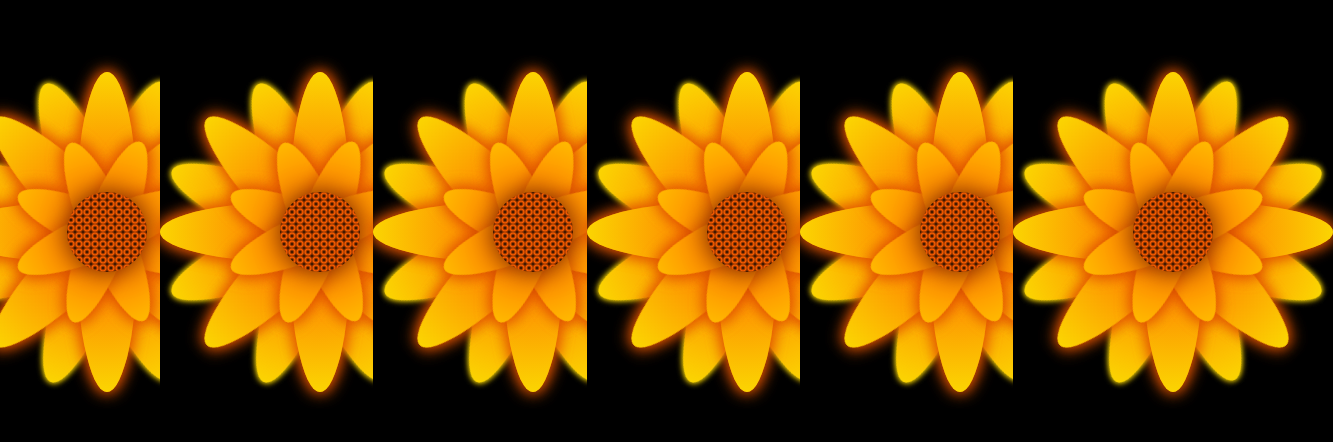
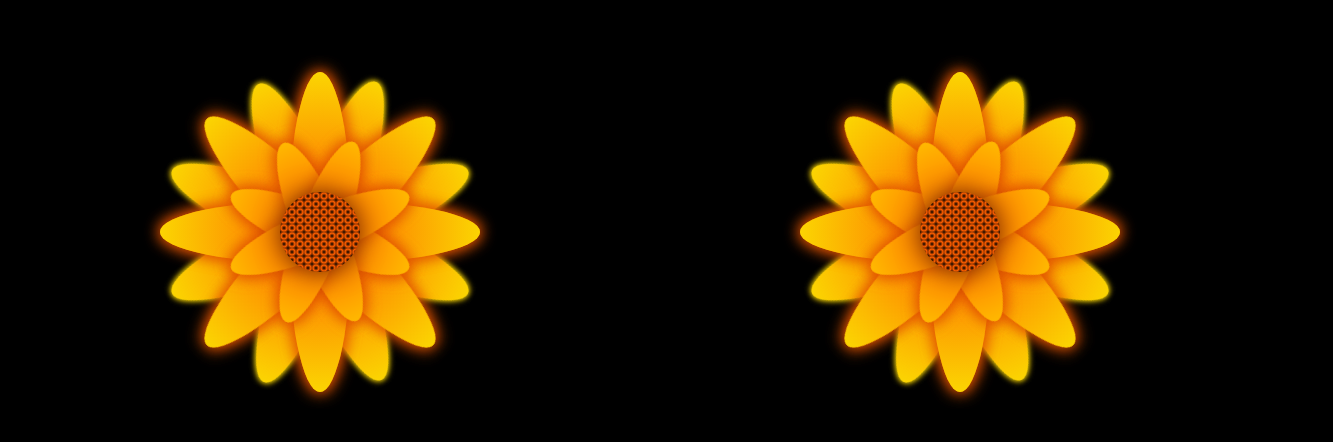
Before and after one commit to JoseHdezGro/SaritaMerengues, a plain HTML site: page docs/index.html in a window 1280 px wide. Shown: the part 168-610 px from the top of the page, 1333 px wide, since content can reach past the window. Drawn offline with Linux system fonts and the light colour scheme.

Commit message:
Add files via upload

```diff
--- a/docs/index.html
+++ b/docs/index.html
@@ -119,228 +119,6 @@
     <!--<div class="text-below">Para esa persona L. </div>-->
   </div>
 
-<div class="flower">
-    <!--<div class="text-above">De Faster Academy</div> -->
-    <div class="mid">
-    </div>
-    <div class="Petal1 p1">
-    </div>
-    <div class="Petal1 p2">
-    </div>
-    <div class="Petal1 p3">
-    </div>
-    <div class="Petal1 p4">
-    </div>
-    <div class="Petal2 p1">
-    </div>
-    <div class="Petal2 p2">
-    </div>
-    <div class="Petal2 p3">
-    </div>
-    <div class="Petal2 p4">
-    </div>
-    <div class="Petal3 p1">
-    </div>
-    <div class="Petal3 p2">
-    </div>
-    <div class="Petal3 p3">
-    </div>
-    <div class="Petal3 p4">
-    </div>
-	<div class="Petal1 p1">
-    </div>
-    <div class="Petal1 p2">
-    </div>
-    <div class="Petal1 p3">
-    </div>
-    <div class="Petal1 p4">
-    </div>
-    <div class="Petal2 p1">
-    </div>
-    <div class="Petal2 p2">
-    </div>
-    <div class="Petal2 p3">
-    </div>
-    <div class="Petal2 p4">
-    </div>
-    <div class="Petal3 p1">
-    </div>
-    <div class="Petal3 p2">
-    </div>
-    <div class="Petal3 p3">
-    </div>
-    <div class="Petal3 p4">
-    </div>
-    <!--<div class="text-below">Para esa persona L. </div>-->
-  </div>
-
-
-<div class="flower">
-    <!--<div class="text-above">De Faster Academy</div> -->
-    <div class="mid">
-    </div>
-    <div class="Petal1 p1">
-    </div>
-    <div class="Petal1 p2">
-    </div>
-    <div class="Petal1 p3">
-    </div>
-    <div class="Petal1 p4">
-    </div>
-    <div class="Petal2 p1">
-    </div>
-    <div class="Petal2 p2">
-    </div>
-    <div class="Petal2 p3">
-    </div>
-    <div class="Petal2 p4">
-    </div>
-    <div class="Petal3 p1">
-    </div>
-    <div class="Petal3 p2">
-    </div>
-    <div class="Petal3 p3">
-    </div>
-    <div class="Petal3 p4">
-    </div>
-	<div class="Petal1 p1">
-    </div>
-    <div class="Petal1 p2">
-    </div>
-    <div class="Petal1 p3">
-    </div>
-    <div class="Petal1 p4">
-    </div>
-    <div class="Petal2 p1">
-    </div>
-    <div class="Petal2 p2">
-    </div>
-    <div class="Petal2 p3">
-    </div>
-    <div class="Petal2 p4">
-    </div>
-    <div class="Petal3 p1">
-    </div>
-    <div class="Petal3 p2">
-    </div>
-    <div class="Petal3 p3">
-    </div>
-    <div class="Petal3 p4">
-    </div>
-    <!--<div class="text-below">Para esa persona L. </div>-->
-  </div>
-
-
-<div class="flower">
-    <!--<div class="text-above">De Faster Academy</div> -->
-    <div class="mid">
-    </div>
-    <div class="Petal1 p1">
-    </div>
-    <div class="Petal1 p2">
-    </div>
-    <div class="Petal1 p3">
-    </div>
-    <div class="Petal1 p4">
-    </div>
-    <div class="Petal2 p1">
-    </div>
-    <div class="Petal2 p2">
-    </div>
-    <div class="Petal2 p3">
-    </div>
-    <div class="Petal2 p4">
-    </div>
-    <div class="Petal3 p1">
-    </div>
-    <div class="Petal3 p2">
-    </div>
-    <div class="Petal3 p3">
-    </div>
-    <div class="Petal3 p4">
-    </div>
-	<div class="Petal1 p1">
-    </div>
-    <div class="Petal1 p2">
-    </div>
-    <div class="Petal1 p3">
-    </div>
-    <div class="Petal1 p4">
-    </div>
-    <div class="Petal2 p1">
-    </div>
-    <div class="Petal2 p2">
-    </div>
-    <div class="Petal2 p3">
-    </div>
-    <div class="Petal2 p4">
-    </div>
-    <div class="Petal3 p1">
-    </div>
-    <div class="Petal3 p2">
-    </div>
-    <div class="Petal3 p3">
-    </div>
-    <div class="Petal3 p4">
-    </div>
-    <!--<div class="text-below">Para esa persona L. </div>-->
-  </div>
-
-<div class="flower">
-    <!--<div class="text-above">De Faster Academy</div> -->
-    <div class="mid">
-    </div>
-    <div class="Petal1 p1">
-    </div>
-    <div class="Petal1 p2">
-    </div>
-    <div class="Petal1 p3">
-    </div>
-    <div class="Petal1 p4">
-    </div>
-    <div class="Petal2 p1">
-    </div>
-    <div class="Petal2 p2">
-    </div>
-    <div class="Petal2 p3">
-    </div>
-    <div class="Petal2 p4">
-    </div>
-    <div class="Petal3 p1">
-    </div>
-    <div class="Petal3 p2">
-    </div>
-    <div class="Petal3 p3">
-    </div>
-    <div class="Petal3 p4">
-    </div>
-	<div class="Petal1 p1">
-    </div>
-    <div class="Petal1 p2">
-    </div>
-    <div class="Petal1 p3">
-    </div>
-    <div class="Petal1 p4">
-    </div>
-    <div class="Petal2 p1">
-    </div>
-    <div class="Petal2 p2">
-    </div>
-    <div class="Petal2 p3">
-    </div>
-    <div class="Petal2 p4">
-    </div>
-    <div class="Petal3 p1">
-    </div>
-    <div class="Petal3 p2">
-    </div>
-    <div class="Petal3 p3">
-    </div>
-    <div class="Petal3 p4">
-    </div>
-    <!--<div class="text-below">Para esa persona L. </div>-->
-  </div>
-
 
 </body>
 </html>
```
